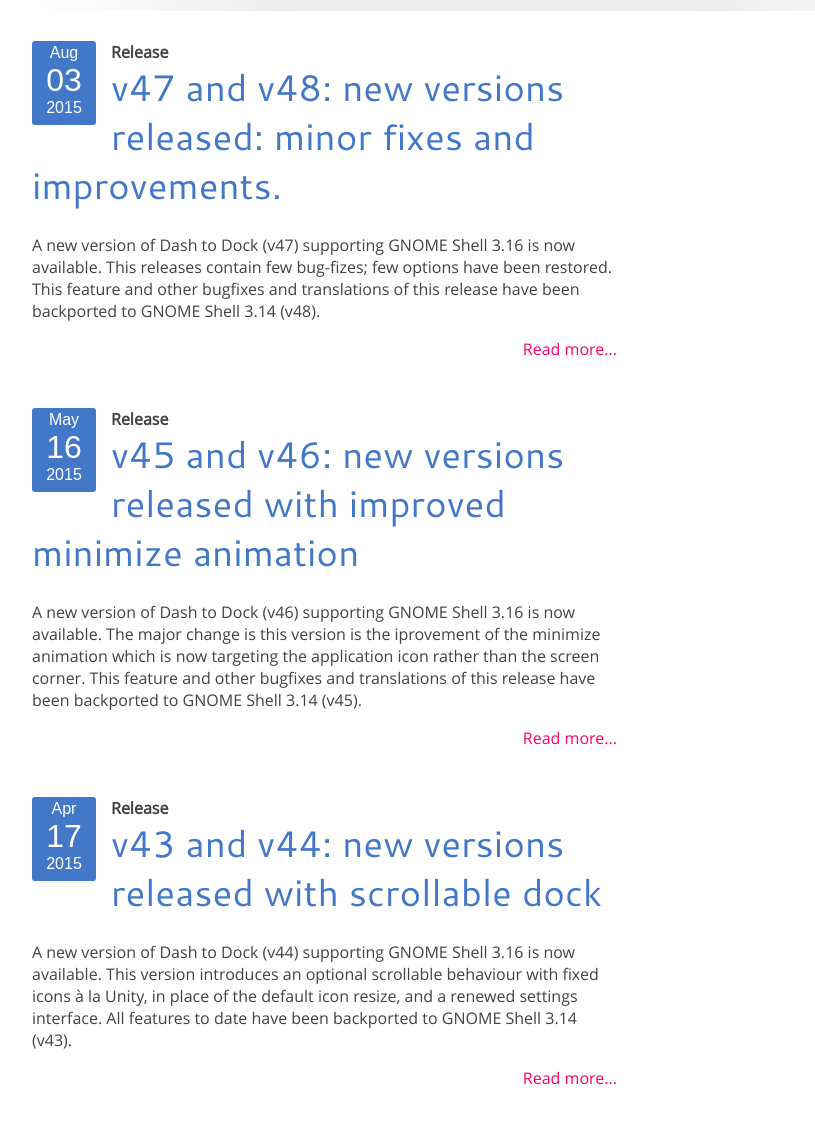
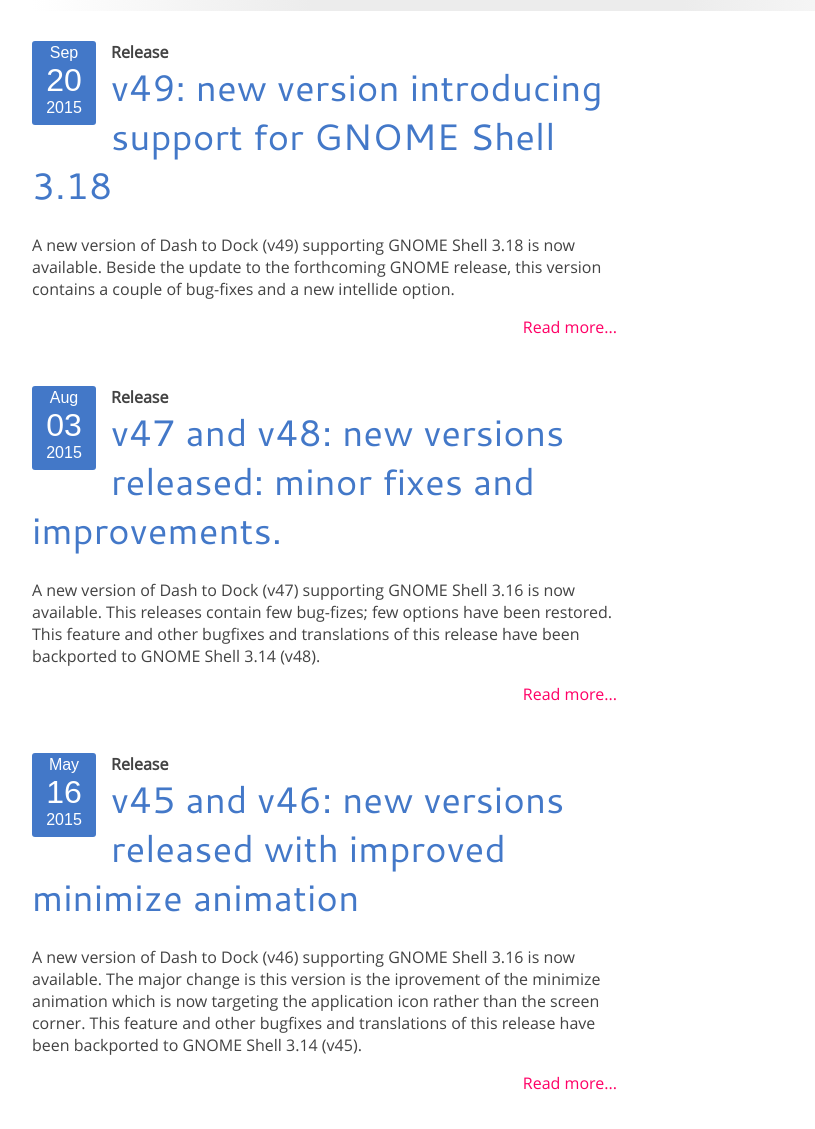
Before and after one commit to micheleg/dash-to-dock, a Jekyll site: the page built from index.md, in a window 1280 px wide and 1400 px high, scrolled down 1135 px, cut to the strip 219-1348 px from the top of the window. Shown: the whole strip, without its empty margins (143-958 px from the left). Built offline with Jekyll 4.4.1, drawn with Linux system fonts in a browser that asks for light colours; Markdown is read by kramdown in place of the engine named in the settings; comment, search, counter and statistics services are not loaded; some of the changed lines change nothing that is shown.

Commit message:
Add version 49: release post and changelog.

```diff
--- a/_data/releases.yml
+++ b/_data/releases.yml
@@ -1,3 +1,14 @@
+- version: 49
+  date: 120-09-2015
+  shell_version: ["3.18"]
+  notes:
+    - Port to GNOME Shell 3.18 [788fc6, 4eadd6].
+    - Update Italian and French translations [bd0adb, 1b3473].
+    - Improve intellihide heuristics  [62b836, acf12a, 4eabe6, eca036].
+    - "Bugfix: skip nautilus desktop window in the quit menu [13d9fe]."
+    - "Bugfix: prevent errors when updating minimize targets [8d5415]."
+  zip_url: https://extensions.gnome.org/review/download/5161.shell-extension.zip
+
 - version: 48
   date: 16-05-2015
   shell_version: ["3.14"]
--- /dev/null
+++ b/_posts/2015-09-20-new-release-v49-gnome-3.18.md
@@ -0,0 +1,36 @@
+---
+layout: post
+title: "v49: new version introducing support for GNOME Shell 3.18"
+author: Michele
+date: Sun 20 Sep 15:16:06 BST 2015
+
+category: Release
+---
+
+A new version of Dash to Dock (v49) supporting GNOME Shell 3.18 is now available. Beside the update to the forthcoming GNOME release, this version contains a couple of bug-fixes and a new intellide option.
+
+<!--more-->
+
+This version introduces support for the [forthcoming GNOME Release](https://help.gnome.org/misc/release-notes/3.18/). The main changes are related to the intellihide heuristics in application-based dodge windows mode:
+
+* The dock is hidden when half-maximized and fully maximized windows are overlapping with the dock, regardless of them being focused or not.
+* Similar, with mutliple screens, the topmost window on the dock screen is always kept visible, avoiding to slide in and out the dock at each focus change between the tow monitors.
+
+Moreover, a new option is now available ((*only maximized windows*)) from the intellihide settings panel, which hides the dock only when there is a maximized window.
+
+<a href="/media/v49_new_intellihide_settings.jpg"><img
+src="/media/v49_new_intellihide_settings.jpg" alt="New intellihide settings" class="center"></a>
+
+As usual, the extension can be obtained from the [extension website](https://extensions.gnome.org/extension/307/dash-to-dock/) upon approval, or downloaded manually from the [release page]({{ site.release_page_url }}). See the [alternative installation methods]({{ relative }}/download.html) for instructions.
+
+If yuo are running the development version (3.17), you can [disable the version check](https://www.maketecheasier.com/disable-extension-version-checks-gnome/) or change the version in the *metadata.json* file.
+
+Versions for Gnome Shell 3.14 and 3.16 with backported intellihide tweaks will follow soon.
+
+**Release notes**
+
+* Port to GNOME Shell 3.18 [788fc6, 4eadd6].
+* Update Italian and French translations [bd0adb, 1b3473].
+* Improve intellihide heuristics  [62b836, acf12a, 4eabe6, eca036].
+* Bugfix: skip nautilus desktop window in the quit menu [13d9fe].
+* Bugfix: prevent errors when updating minimize targets [8d5415].
--- a/releases.md
+++ b/releases.md
@@ -4,7 +4,7 @@
 description: 'Download all released versions of Dash to Dock, a GNOME Shell extension.'
 section: download
 order: 2
-shell_versions: ["3.16", "3.14", "3.12", "3.10", "3.8", "3.6", "3.4", "3.2"]
+shell_versions: ["3.18", "3.16", "3.14", "3.12", "3.10", "3.8", "3.6", "3.4", "3.2"]
 ---
 
 ## Releases
```
Also changed, not shown: media/v49_new_intellihide_settings.jpg (added).
